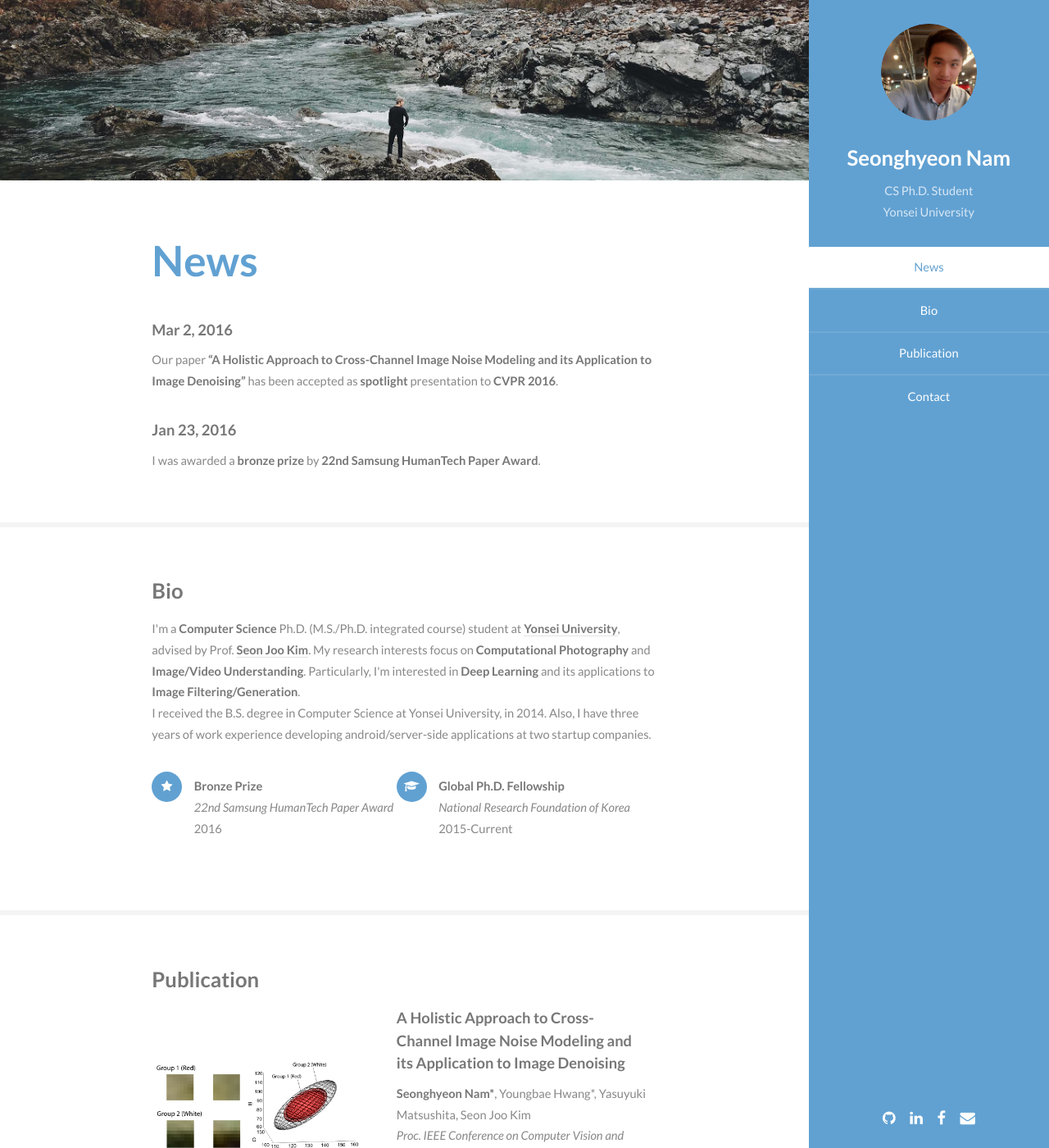
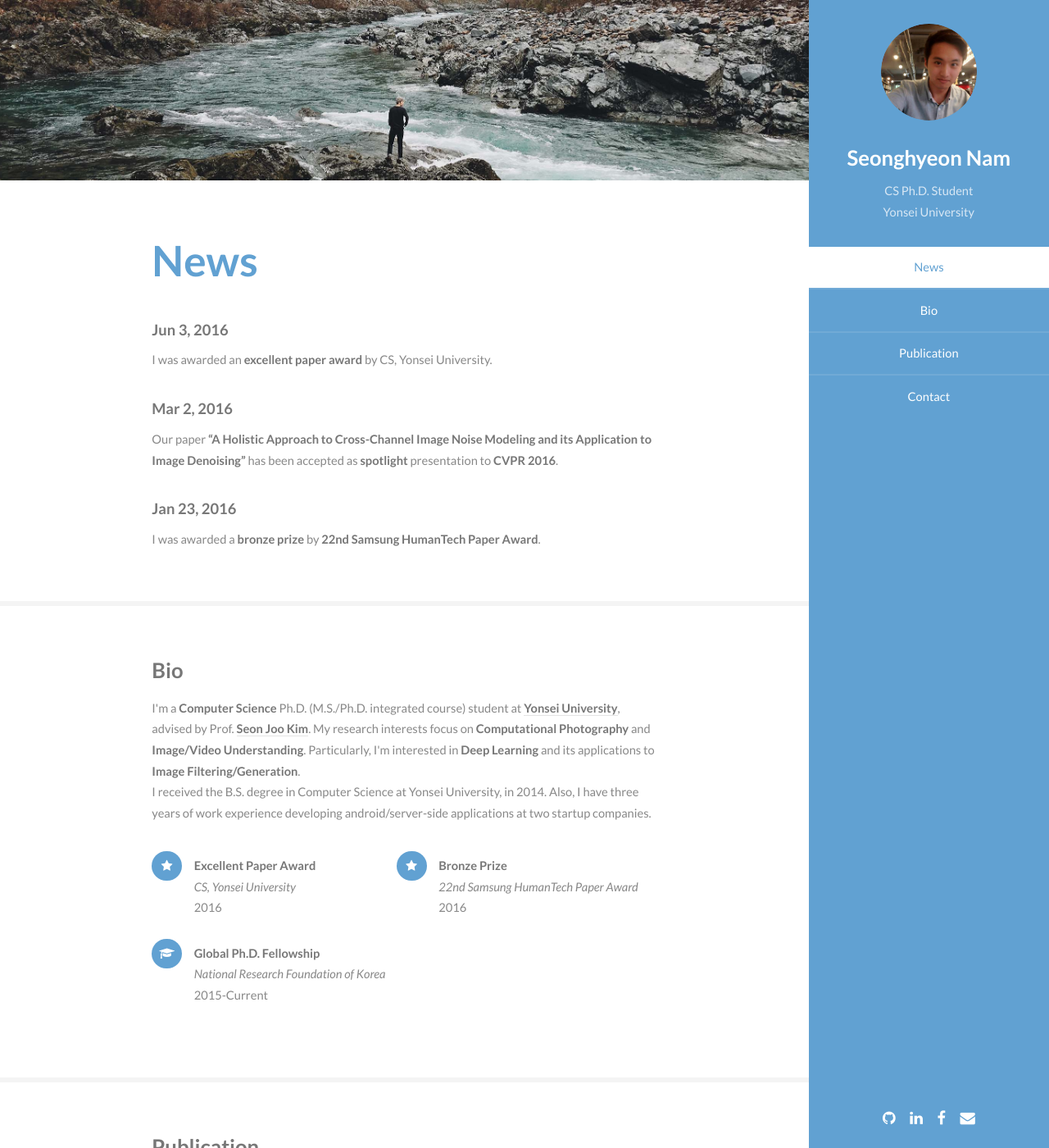
Before and after one commit to woozzu/woozzu.github.io, a Jekyll site: the page built from index.html, in a window 1280 px wide and 1400 px high. Shown: the whole window at 82% size. Built offline with Jekyll 4.4.1, drawn with Linux system fonts in a browser that asks for light colours; some of the changed text lies outside the part shown.

Commit message:
Add new status

```diff
--- a/index.html
+++ b/index.html
@@ -29,6 +29,11 @@ layout: default
             </p>
             <ul class="feature-icons">
                 <li class="fa-star">
+                        <strong>Excellent Paper Award</strong><br />
+                        <i>CS, Yonsei University</i><br />
+                        2016
+                </li>
+                <li class="fa-star">
                     <strong>Bronze Prize</strong><br />
                     <i>22nd Samsung HumanTech Paper Award</i><br />
                     2016
@@ -56,8 +61,8 @@ layout: default
                             {{ post.authors }}<br />
                             <i>{{ post.booktitle }}</i><br />
                             <strong>[{{ post.feature }}]</strong><br />
-                            {% if post.paper %}<a href="{{ site.baseurl }}/assets/{{ post.paper }}">[PDF]</a>{% endif %}
-                            {% if post.supp %}<a href="{{ site.baseurl }}/assets/{{ post.supp }}">[supp]</a>{% endif %}
+                            {% if post.paper %}<a href="{{ site.baseurl }}/assets/{{ post.paper }}">[paper]</a>{% endif %}
+                            {% if post.supp %}<a href="{{ site.baseurl }}/assets/{{ post.supp }}">[supplementary_material]</a>{% endif %}
                             {% if post.projecturl %}&nbsp;<a href="{{ site.baseurl }}/research/{{ post.projecturl }}">[Project]</a>{% endif %}
                             {% if post.bibtex %}&nbsp;<a href="{{ site.baseurl }}/assets/{{ post.bibtex }}">[bibtex]</a>{% endif %}
                         </p>
```
Also changed, not shown: _posts/2016-06-03-news.markdown (added, +7 -0 lines).
